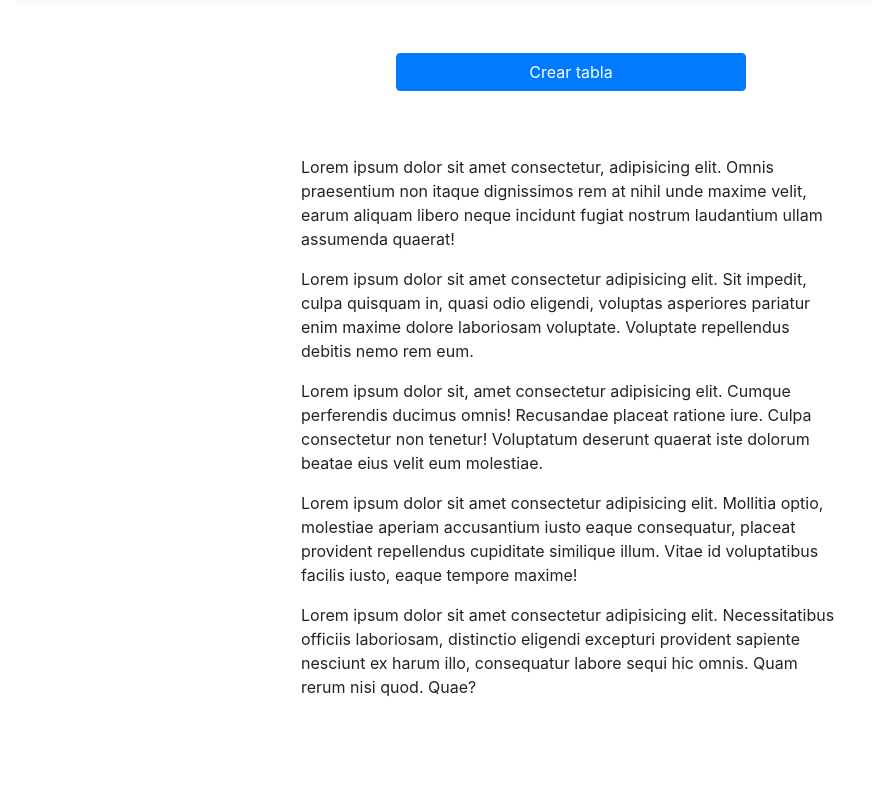
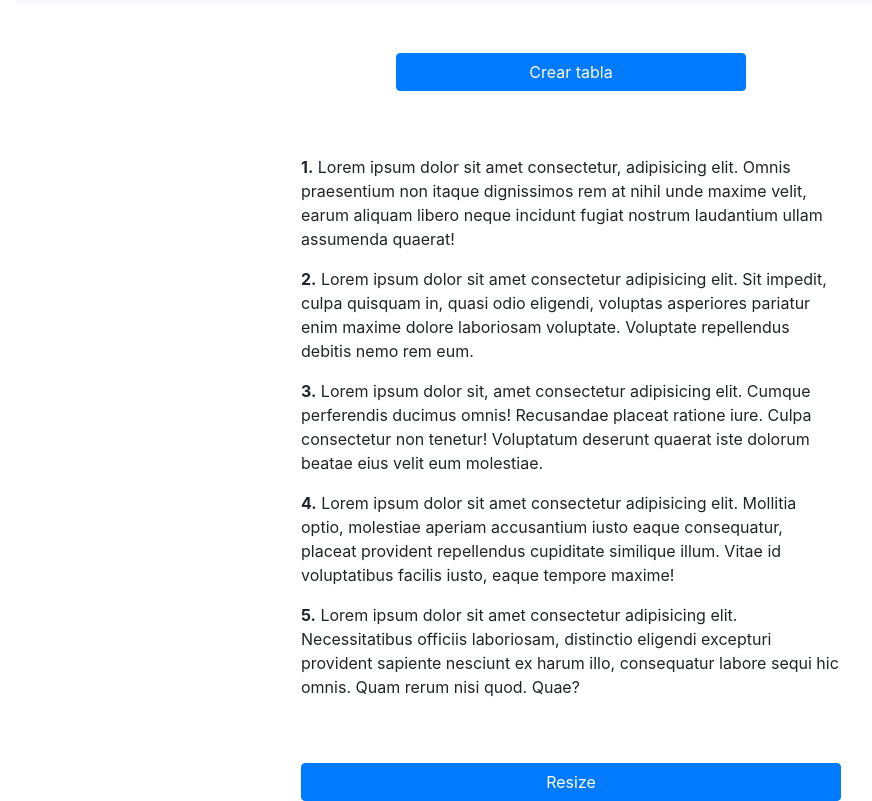
Before and after one commit to Dennis19075/html5_exercises, a plain HTML site: page pagina3.html in a window 1280 px wide. Shown: the part 51-852 px from the top of the page, without its empty margins (69-941 px from the left). Before the commit the page ends 800 px from the top, so only its background shows below. Drawn offline with nearby package versions, Linux system fonts and the light colour scheme.

Commit message:
Feat: Página 3 terminada a mi manera

```diff
--- a/pagina3.html
+++ b/pagina3.html
@@ -19,6 +19,25 @@
             var endtable = '</tbody></table>';
             tabla.innerHTML = thead + tbody + endtable;
         }
+        var i = 0;
+        function parrafos() {
+            var res = "";
+
+            var sizes = ["xx-small", "x-small", "small", "medium", "large", "x-large", "xx-large"];
+            if (i == sizes.length) {
+                i = 0;
+            }
+            document.getElementById("par1").style.fontSize = sizes[i];
+            document.getElementById("par2").style.fontSize = sizes[i];
+            document.getElementById("par3").style.fontSize = sizes[i];
+            document.getElementById("par4").style.fontSize = sizes[i];
+            document.getElementById("par5").style.fontSize = sizes[i];
+
+            i++;
+
+        }
+
+
     </script>
 </head>
 
@@ -65,21 +84,33 @@
         <div class="row mt-5">
             <div class="col-md-3"></div>
             <div class="col-md-6">
-                <p id="par1">Lorem ipsum dolor sit amet consectetur, adipisicing elit. Omnis praesentium non itaque
+                <p id="par1"> <b>1.</b> Lorem ipsum dolor sit amet consectetur, adipisicing elit. Omnis praesentium non
+                    itaque
                     dignissimos rem at nihil unde maxime velit, earum aliquam libero neque incidunt fugiat nostrum
                     laudantium ullam assumenda quaerat!</p>
-                <p id="par2">Lorem ipsum dolor sit amet consectetur adipisicing elit. Sit impedit, culpa quisquam in,
+                <p id="par2"><b>2.</b> Lorem ipsum dolor sit amet consectetur adipisicing elit. Sit impedit, culpa
+                    quisquam in,
                     quasi odio eligendi, voluptas asperiores pariatur enim maxime dolore laboriosam voluptate. Voluptate
                     repellendus debitis nemo rem eum.</p>
-                <p id="par3">Lorem ipsum dolor sit, amet consectetur adipisicing elit. Cumque perferendis ducimus omnis!
+                <p id="par3"><b>3.</b> Lorem ipsum dolor sit, amet consectetur adipisicing elit. Cumque perferendis
+                    ducimus omnis!
                     Recusandae placeat ratione iure. Culpa consectetur non tenetur! Voluptatum deserunt quaerat iste
                     dolorum beatae eius velit eum molestiae.</p>
-                <p id="par4"> Lorem ipsum dolor sit amet consectetur adipisicing elit. Mollitia optio, molestiae aperiam
+                <p id="par4"><b>4.</b> Lorem ipsum dolor sit amet consectetur adipisicing elit. Mollitia optio,
+                    molestiae aperiam
                     accusantium iusto eaque consequatur, placeat provident repellendus cupiditate similique illum. Vitae
                     id voluptatibus facilis iusto, eaque tempore maxime!</p>
-                <p id="par5">Lorem ipsum dolor sit amet consectetur adipisicing elit. Necessitatibus officiis
+                <p id="par5"><b>5.</b> Lorem ipsum dolor sit amet consectetur adipisicing elit. Necessitatibus officiis
                     laboriosam, distinctio eligendi excepturi provident sapiente nesciunt ex harum illo, consequatur
                     labore sequi hic omnis. Quam rerum nisi quod. Quae?</p>
+            </div>
+
+        </div>
+        <div class="row mt-5">
+            <div class="col-md-3"></div>
+            <div class="col-md-6">
+                <button id="botonTabla" type="button" onclick="parrafos()"
+                    class="btn btn-primary btn-block">Resize</button>
             </div>
         </div>
     </div>
```
